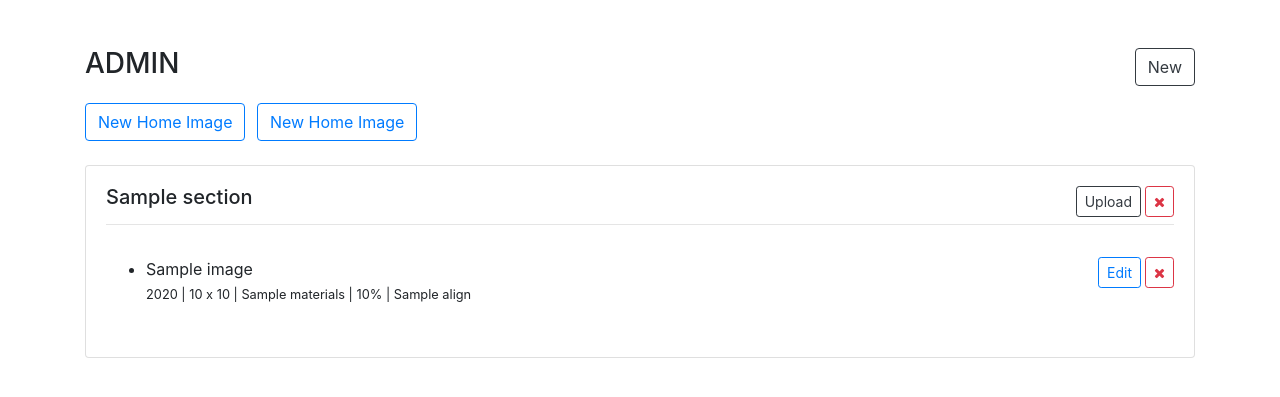
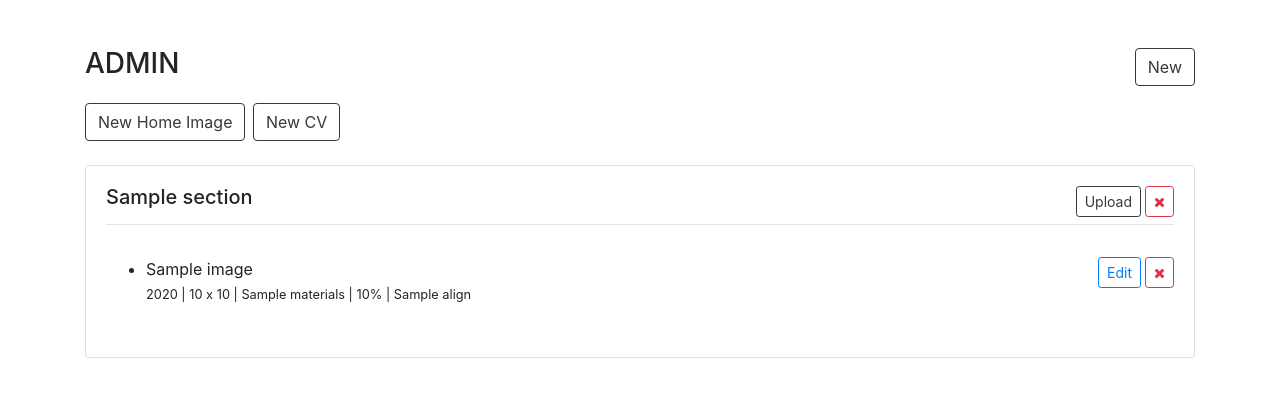
Before and after one commit to KingsleyBell/caleb_website, a Flask app: template app/templates/sections.html in a window 1280 px wide. Shown: the top 397 px of the page. Run offline with Flask 2, Linux system fonts and the light colour scheme; the template is opened without the code that fills it: most values are stand-ins (such as "Sample title", 1, 10 or a date in 2020); some libraries are stand-ins or nearby versions.

Commit message:
fix new home and cv.

```diff
--- a/app/templates/sections.html
+++ b/app/templates/sections.html
@@ -25,12 +25,12 @@
       </h3>
       <h3 class="pb-3">
         <a href="{{ url_for('new_home_image') }}"
-           class="btn btn-outline-primary mr-1">
+           class="btn btn-outline-dark">
           New Home Image
         </a>
-        <a href="{{ url_for('cv') }}"
-           class="btn btn-outline-primary mr-1">
-          New Home Image
+        <a href="{{ url_for('new_cv') }}"
+           class="btn btn-outline-dark">
+          New CV
         </a>
       </h3>
       {% for section in db %}
```
